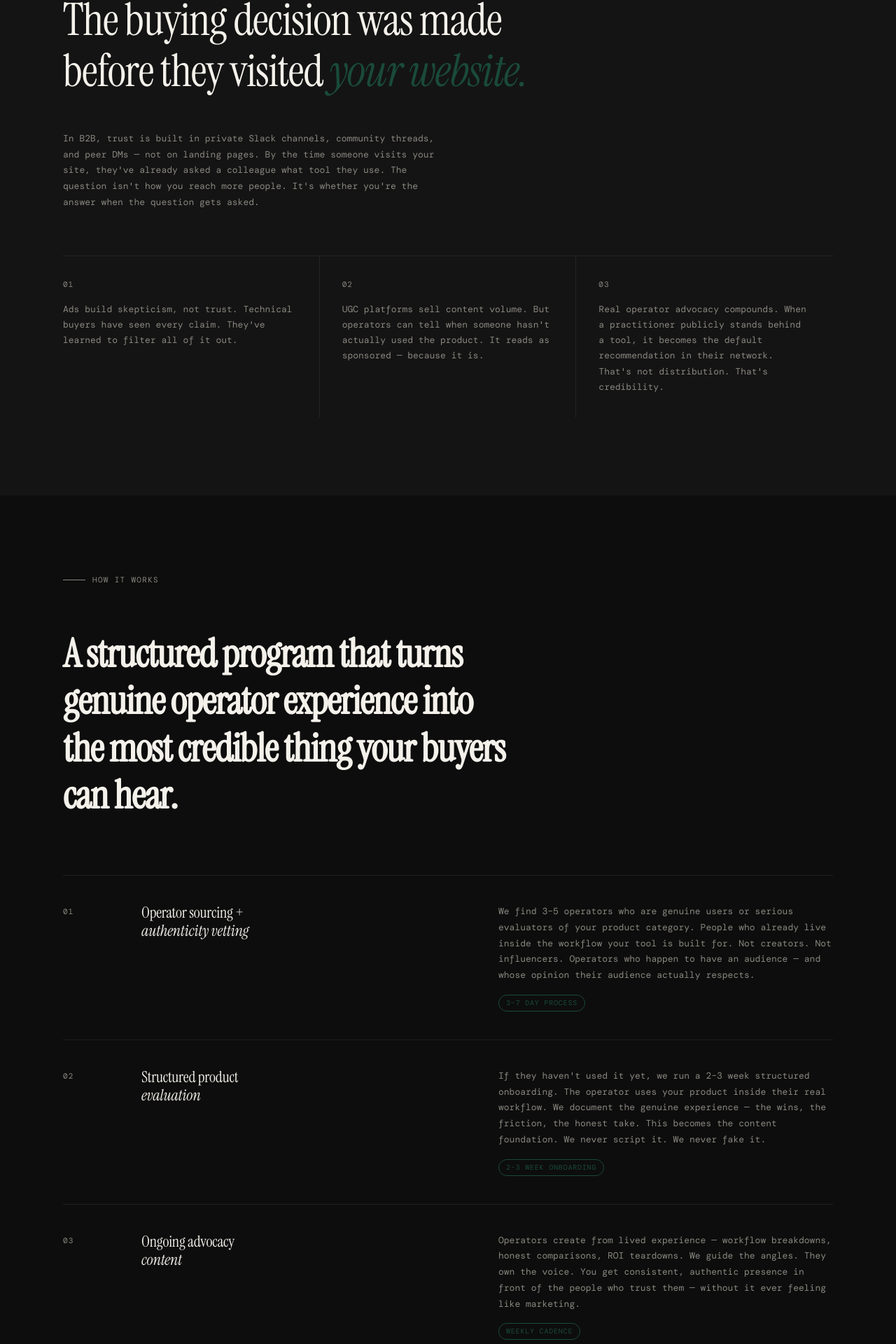
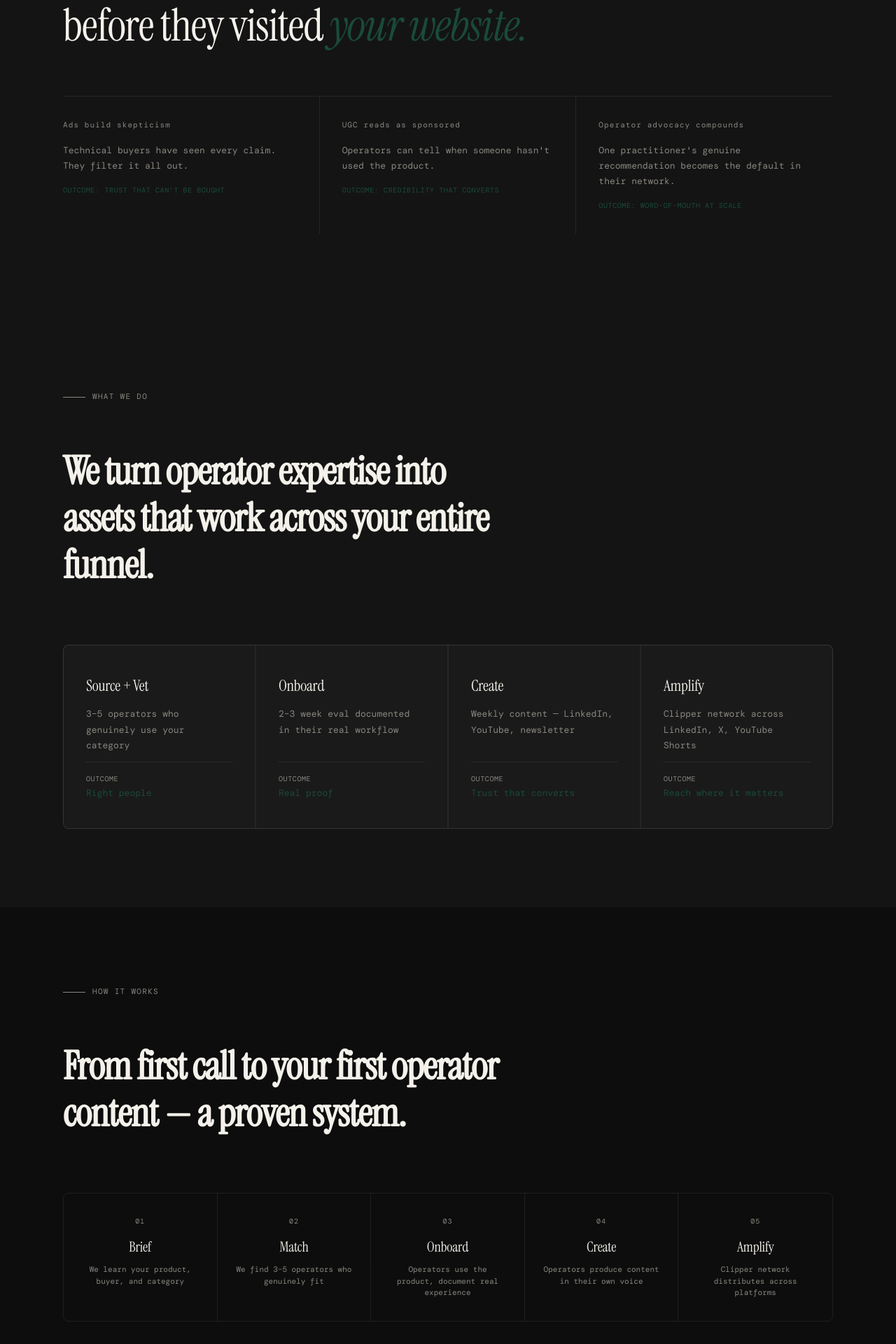
Before and after one commit to prajwalburug/Field13, a React (Vite) app: page / in a window 1280 px wide. Shown: the part 986-2906 px from the top of the page at 70% size. Built offline with nearby package versions, Linux system fonts and the light colour scheme; the HTML template or start-up script is replaced by a standard one; a web font is replaced by a local one.

Commit message:
Restructure homepage: condensed problem tiles, offer tiles, visual process map, remove verbose sections

```diff
--- a/src/App.jsx
+++ b/src/App.jsx
@@ -2,9 +2,8 @@ import './styles/globals.css';
 import Nav from './components/layout/Nav';
 import Hero from './components/sections/Hero';
 import ProblemSection from './components/sections/ProblemSection';
-import HowWeWork from './components/sections/HowWeWork';
-import UseCasesSection from './components/sections/UseCasesSection';
-import DifferenceSection from './components/sections/DifferenceSection';
+import WhatWeDo from './components/sections/WhatWeDo';
+import HowItWorksSimple from './components/sections/HowItWorksSimple';
 import WhoSection from './components/sections/WhoSection';
 import OperatorTeaser from './components/sections/OperatorTeaser';
 import CTASection from './components/sections/CTASection';
@@ -22,9 +21,8 @@ function App() {
             <div>
               <Hero />
               <ProblemSection />
-              <HowWeWork />
-              <UseCasesSection />
-              <DifferenceSection />
+              <WhatWeDo />
+              <HowItWorksSimple />
               <WhoSection />
               <OperatorTeaser />
               <CTASection />
--- /dev/null
+++ b/src/components/sections/HowItWorksSimple.jsx
@@ -0,0 +1,32 @@
+const steps = [
+  { num: "01", label: "Brief", desc: "We learn your product, buyer, and category" },
+  { num: "02", label: "Match", desc: "We find 3–5 operators who genuinely fit" },
+  { num: "03", label: "Onboard", desc: "Operators use the product, document real experience" },
+  { num: "04", label: "Create", desc: "Operators produce content in their own voice" },
+  { num: "05", label: "Amplify", desc: "Clipper network distributes across platforms" },
+];
+
+const HowItWorksSimple = () => {
+  return (
+    <section className="process-section">
+      <div className="container">
+        <div className="how-eyebrow">How it works</div>
+        <h2 className="how-intro">
+          From first call to your first operator content — a proven system.
+        </h2>
+        <div className="process-flow">
+          {steps.map((s, i) => (
+            <div key={s.num} className="process-step">
+              <div className="process-step-num">{s.num}</div>
+              <div className="process-step-label">{s.label}</div>
+              <p className="process-step-desc">{s.desc}</p>
+              {i < steps.length - 1 && <div className="process-arrow">→</div>}
+            </div>
+          ))}
+        </div>
+      </div>
+    </section>
+  );
+};
+
+export default HowItWorksSimple;
--- a/src/components/sections/ProblemSection.jsx
+++ b/src/components/sections/ProblemSection.jsx
@@ -1,28 +1,37 @@
+const problems = [
+  {
+    name: "Ads build skepticism",
+    line: "Technical buyers have seen every claim. They filter it all out.",
+    outcome: "Trust that can't be bought",
+  },
+  {
+    name: "UGC reads as sponsored",
+    line: "Operators can tell when someone hasn't used the product.",
+    outcome: "Credibility that converts",
+  },
+  {
+    name: "Operator advocacy compounds",
+    line: "One practitioner's genuine recommendation becomes the default in their network.",
+    outcome: "Word-of-mouth at scale",
+  },
+];
+
 const ProblemSection = () => {
   return (
     <section className="problem-section">
       <div className="container">
-        <div className="problem-label">The real problem</div>
         <p className="problem-headline">
           The buying decision was made<br />
           before they visited <em>your website.</em>
         </p>
-        <p style={{ color: 'var(--ink-3)', fontSize: '13px', maxWidth: '560px', lineHeight: '1.75' }}>
-          In B2B, trust is built in private Slack channels, community threads, and peer DMs — not on landing pages. By the time someone visits your site, they've already asked a colleague what tool they use. The question isn't how you reach more people. It's whether you're the answer when the question gets asked.
-        </p>
         <div className="problem-grid">
-          <div className="problem-item">
-            <div className="problem-num">01</div>
-            <p>Ads build skepticism, not trust. Technical buyers have seen every claim. They've learned to filter all of it out.</p>
-          </div>
-          <div className="problem-item">
-            <div className="problem-num">02</div>
-            <p>UGC platforms sell content volume. But operators can tell when someone hasn't actually used the product. It reads as sponsored — because it is.</p>
-          </div>
-          <div className="problem-item">
-            <div className="problem-num">03</div>
-            <p>Real operator advocacy compounds. When a practitioner publicly stands behind a tool, it becomes the default recommendation in their network. That's not distribution. That's credibility.</p>
-          </div>
+          {problems.map((p) => (
+            <div key={p.name} className="problem-item">
+              <div className="problem-num">{p.name}</div>
+              <p>{p.line}</p>
+              <div className="problem-outcome">Outcome: {p.outcome}</div>
+            </div>
+          ))}
         </div>
       </div>
     </section>
--- /dev/null
+++ b/src/components/sections/WhatWeDo.jsx
@@ -0,0 +1,49 @@
+const offers = [
+  {
+    name: "Source + Vet",
+    line: "3–5 operators who genuinely use your category",
+    outcome: "Right people",
+  },
+  {
+    name: "Onboard",
+    line: "2–3 week eval documented in their real workflow",
+    outcome: "Real proof",
+  },
+  {
+    name: "Create",
+    line: "Weekly content — LinkedIn, YouTube, newsletter",
+    outcome: "Trust that converts",
+  },
+  {
+    name: "Amplify",
+    line: "Clipper network across LinkedIn, X, YouTube Shorts",
+    outcome: "Reach where it matters",
+  },
+];
+
+const WhatWeDo = () => {
+  return (
+    <section className="offer-section">
+      <div className="container">
+        <div className="how-eyebrow">What we do</div>
+        <h2 className="how-intro">
+          We turn operator expertise into assets that work across your entire funnel.
+        </h2>
+        <div className="offer-grid">
+          {offers.map((o) => (
+            <div key={o.name} className="offer-card">
+              <div className="offer-name">{o.name}</div>
+              <p className="offer-line">{o.line}</p>
+              <div className="offer-outcome">
+                <span className="offer-outcome-label">Outcome</span>
+                <span>{o.outcome}</span>
+              </div>
+            </div>
+          ))}
+        </div>
+      </div>
+    </section>
+  );
+};
+
+export default WhatWeDo;
--- a/src/styles/globals.css
+++ b/src/styles/globals.css
@@ -235,8 +235,11 @@ section { padding: 7rem 3rem; }
   letter-spacing: 0.1em; margin-bottom: 1rem;
 }
 .problem-item p { font-size: 13px; color: var(--ink-3); line-height: 1.7; }
+.problem-outcome {
+  font-size: 10px; letter-spacing: 0.06em; text-transform: uppercase;
+  color: var(--accent); margin-top: 1rem;
+}
 
-/* HOW WE WORK */
 .how-eyebrow {
   font-size: 11px; letter-spacing: 0.12em; text-transform: uppercase;
   color: var(--ink-3); margin-bottom: 4rem;
@@ -254,41 +257,12 @@ section { padding: 7rem 3rem; }
   max-width: 640px;
   margin-bottom: 5rem;
 }
-.how-steps { display: flex; flex-direction: column; gap: 0; }
-.how-step {
+
+/* OFFER TILES */
+.offer-section { background: var(--bg-2); }
+.offer-grid {
   display: grid;
-  grid-template-columns: 80px 1fr 1fr;
-  gap: 2rem;
-  padding: 2.5rem 0;
-  border-top: 0.5px solid var(--border);
-  align-items: start;
-  transition: background 0.2s;
-}
-.how-step:last-child { border-bottom: 0.5px solid var(--border); }
-.how-step-num {
-  font-size: 11px; color: var(--ink-3);
-  letter-spacing: 0.1em; padding-top: 3px;
-}
-.how-step-title {
-  font-family: 'Instrument Serif', serif;
-  font-size: 22px; letter-spacing: -0.01em;
-  line-height: 1.2;
-}
-.how-step-title em { font-style: italic; }
-.how-step-body { font-size: 13px; color: var(--ink-3); line-height: 1.75; }
-.how-step-tag {
-  display: inline-block; margin-top: 1rem;
-  font-size: 10px; letter-spacing: 0.08em; text-transform: uppercase;
-  color: var(--accent); border: 0.5px solid var(--accent);
-  padding: 3px 10px; border-radius: 20px;
-}
-.how-step:hover { background: rgba(255,255,255,0.02); }
-
-/* USE CASES */
-.use-cases-section { background: var(--bg-2); }
-.use-cases-grid {
-  display: grid;
-  grid-template-columns: 1fr 1fr 1fr;
+  grid-template-columns: 1fr 1fr 1fr 1fr;
   gap: 2px;
   margin-top: 3rem;
   border-radius: 8px;
@@ -296,55 +270,61 @@ section { padding: 7rem 3rem; }
   border: 0.5px solid var(--border);
   background: var(--border);
 }
-.use-case-card {
+.offer-card {
   background: var(--bg-card);
   padding: 2.5rem 2rem;
+  display: flex; flex-direction: column; gap: 0.75rem;
 }
-.use-case-label {
-  font-size: 11px; color: var(--accent);
-  letter-spacing: 0.1em; margin-bottom: 1rem;
-}
-.use-case-title {
+.offer-name {
   font-family: 'Instrument Serif', serif;
   font-size: 22px; letter-spacing: -0.01em;
-  margin-bottom: 1rem;
-  line-height: 1.2;
 }
-.use-case-body { font-size: 13px; color: var(--ink-3); line-height: 1.7; }
+.offer-line { font-size: 13px; color: var(--ink-3); line-height: 1.7; }
+.offer-outcome {
+  margin-top: auto;
+  display: flex; flex-direction: column; gap: 2px;
+  padding-top: 1rem;
+  border-top: 0.5px solid var(--border);
+}
+.offer-outcome-label {
+  font-size: 10px; letter-spacing: 0.06em; text-transform: uppercase;
+  color: var(--ink-3);
+}
+.offer-outcome span:last-child { font-size: 13px; color: var(--accent); }
 
-/* DIFFERENCE */
-.diff-section { background: var(--bg-2); }
-.diff-header {
-  display: grid; grid-template-columns: 1fr 1fr;
-  gap: 4rem; margin-bottom: 4rem; align-items: end;
+/* PROCESS MAP */
+.process-section { }
+.process-flow {
+  display: grid;
+  grid-template-columns: repeat(5, 1fr);
+  gap: 0;
+  margin-top: 3rem;
+  border: 0.5px solid var(--border);
+  border-radius: 8px;
+  overflow: hidden;
+  position: relative;
 }
-.diff-headline {
+.process-step {
+  padding: 2rem 1.5rem;
+  text-align: center;
+  border-right: 0.5px solid var(--border);
+  position: relative;
+}
+.process-step:last-child { border-right: none; }
+.process-step-num {
+  font-size: 10px; color: var(--ink-3);
+  letter-spacing: 0.1em; margin-bottom: 0.75rem;
+}
+.process-step-label {
   font-family: 'Instrument Serif', serif;
-  font-size: clamp(26px, 4.5vw, 60px);
-  letter-spacing: -0.02em;
-  line-height: 1.15;
+  font-size: 20px; letter-spacing: -0.01em;
+  margin-bottom: 0.5rem;
 }
-.diff-headline em { font-style: italic; color: var(--accent); }
-.diff-sub { font-size: 13px; color: var(--ink-3); line-height: 1.75; max-width: 400px; }
-.diff-table {
-  border-top: 0.5px solid var(--border-strong);
+.process-step-desc {
+  font-size: 11px; color: var(--ink-3);
+  line-height: 1.5;
 }
-.diff-row {
-  display: grid;
-  grid-template-columns: 200px 1fr 1fr;
-  gap: 0;
-  border-bottom: 0.5px solid var(--border);
-}
-.diff-row.header .diff-cell { font-size: 11px; letter-spacing: 0.08em; text-transform: uppercase; color: var(--ink-3); padding: 1rem 0; }
-.diff-row.header .diff-cell:not(:first-child) { padding-left: 1.5rem; border-left: 0.5px solid var(--border); }
-.diff-cell {
-  padding: 1.25rem 0;
-  font-size: 13px; color: var(--ink-3); line-height: 1.5;
-}
-.diff-cell:not(:first-child) { padding-left: 1.5rem; border-left: 0.5px solid var(--border); }
-.diff-cell.label { color: var(--ink-2); font-size: 12px; letter-spacing: 0.03em; }
-.diff-cell.them { color: var(--ink-3); }
-.diff-cell.us { color: var(--accent); font-weight: 500; }
+.process-arrow { display: none; }
 
 /* WHO */
 .who-grid {
@@ -512,17 +492,13 @@ footer {
   .problem-item { padding: 1.5rem 0; border-right: none; border-bottom: 0.5px solid var(--border); }
   .problem-item:last-child { border-bottom: none; }
   .problem-item:nth-child(2) { padding-left: 0; }
-  .how-step { grid-template-columns: 40px 1fr; }
-  .how-step > div:last-child { grid-column: 1 / -1; padding-left: 40px; }
-  .how-step-title { font-size: 18px; }
-  .diff-header { grid-template-columns: 1fr; gap: 1.5rem; }
-  .diff-row { grid-template-columns: 1fr 1fr; }
-  .diff-cell { padding: 0.5rem 0; border-left: none; }
-  .diff-cell:not(:first-child) { padding-left: 0; border-left: none; }
-  .diff-cell.label { grid-column: 1 / -1; padding-top: 0.75rem; padding-bottom: 0.25rem; font-size: 12px; color: var(--ink-2); }
-  .diff-cell.them { color: var(--ink-3); }
-  .diff-cell.us { color: var(--accent); }
-  .diff-row.header .diff-cell:first-child { display: none; }
+  .offer-grid { grid-template-columns: 1fr 1fr; }
+  .process-flow { grid-template-columns: 1fr; border: none; border-radius: 0; }
+  .process-step { border-right: none; border-bottom: 0.5px solid var(--border); padding: 1.5rem 0; text-align: left; display: grid; grid-template-columns: 30px 1fr; gap: 0.5rem 1rem; }
+  .process-step:last-child { border-bottom: none; }
+  .process-step-num { grid-column: 1; grid-row: 1; margin-bottom: 0; }
+  .process-step-label { grid-column: 2; grid-row: 1; margin-bottom: 0; }
+  .process-step-desc { grid-column: 2; grid-row: 2; }
   .who-grid { grid-template-columns: 1fr; }
   .operator-teaser { flex-direction: column; }
   .btn-primary, .btn-secondary, .nav-cta, .btn-light { min-height: 44px; display: inline-flex; align-items: center; }
@@ -771,6 +747,5 @@ textarea { resize: vertical; min-height: 100px; }
   .what-this-grid { grid-template-columns: 1fr; }
   .who-split { grid-template-columns: 1fr; }
   .earn-grid { grid-template-columns: 1fr; }
-  .use-cases-grid { grid-template-columns: 1fr; }
   .form-row-2 { grid-template-columns: 1fr; }
 }
```
